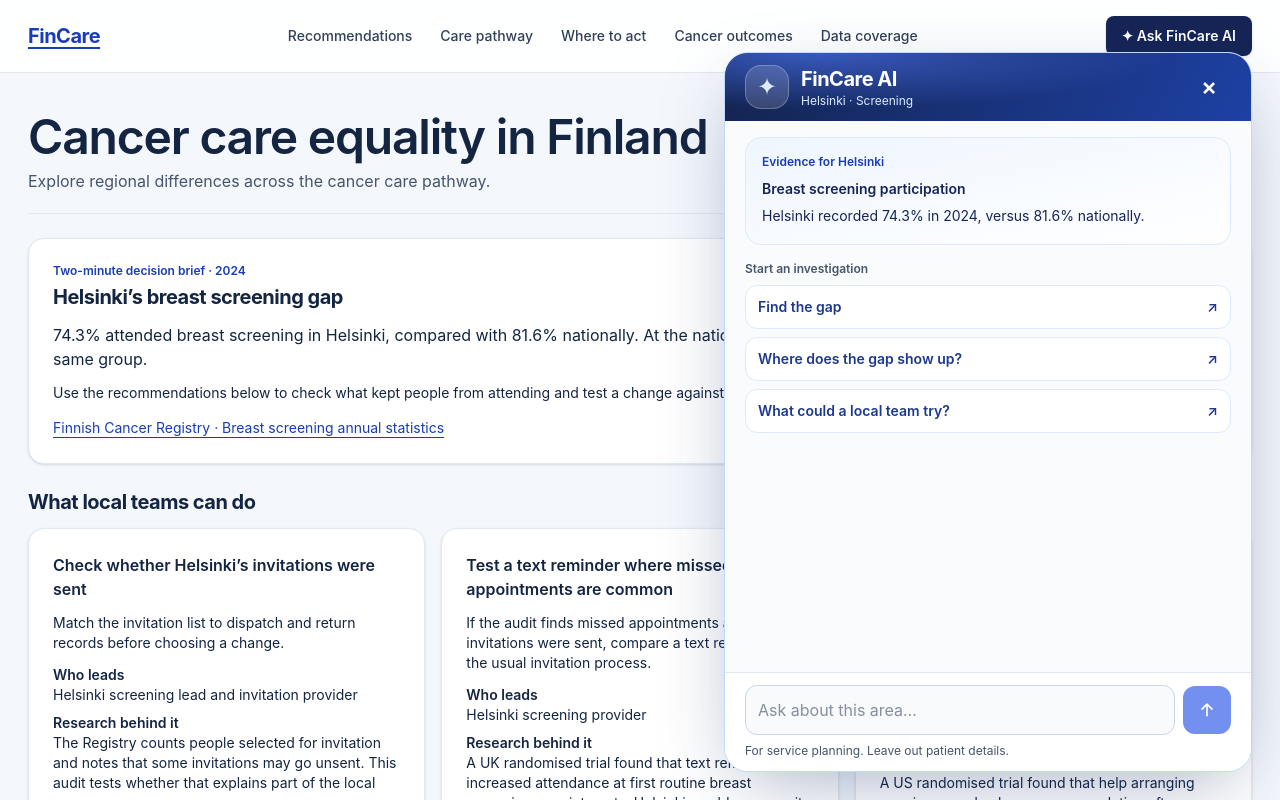
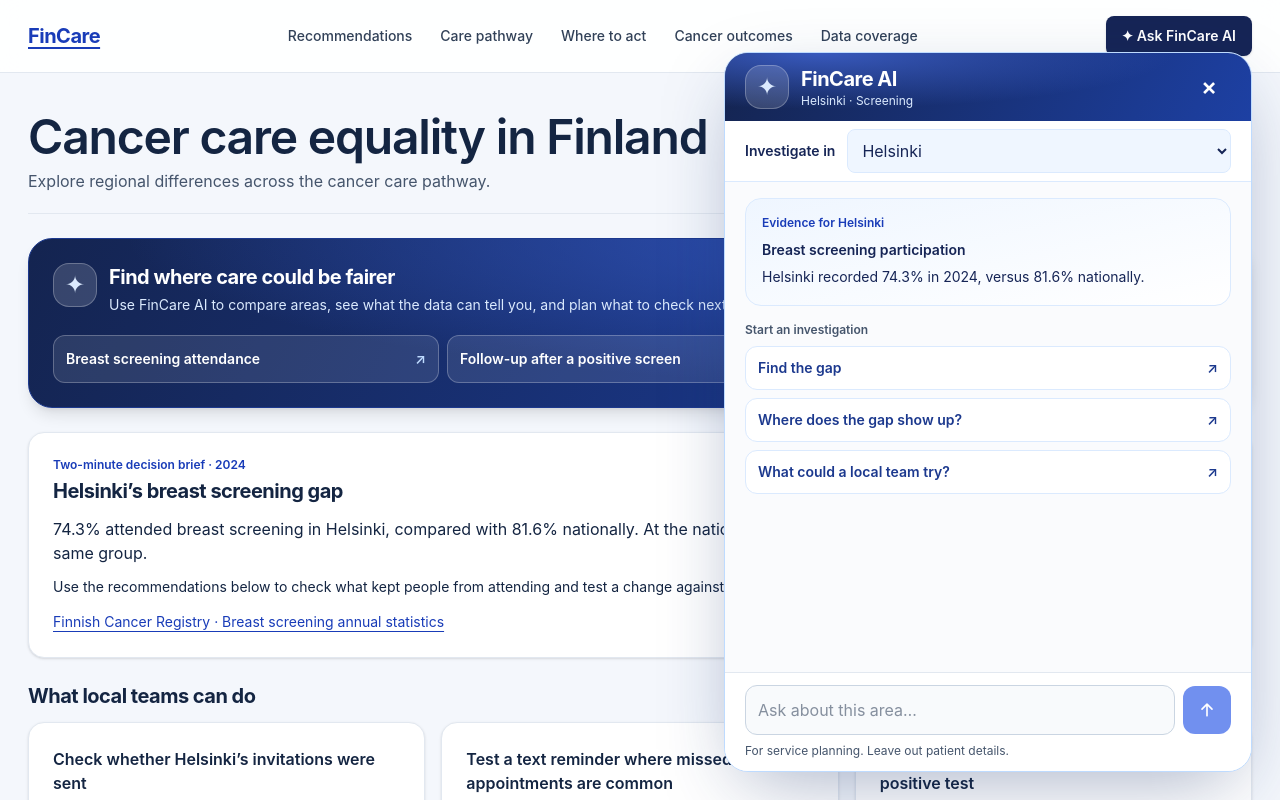
Before and after one commit to Momo-Junction/FinCare, a Next.js app: page / in a window 1280 px wide. Both pictures are taken after a click on the button "✦ Ask FinCare AI". Shown: the top 800 px of the page. Built offline with nearby package versions, Linux system fonts and the light colour scheme.

Commit message:
Add guided equality investigations and an AI area picker

```diff
--- a/app/dashboard.tsx
+++ b/app/dashboard.tsx
@@ -12,6 +12,24 @@ import { ActionCard, DecisionBrief, PriorityView, Recommendations } from "./acti
 import { localPlan } from "../lib/action-plans";
 
 const counts = new Intl.NumberFormat("en-GB");
+const investigationStarters = [
+  {
+    stage: "screening",
+    title: "Breast screening attendance",
+    question: "Compare breast screening attendance across Finland. Where is the largest shortfall against the national rate, where would the most additional people attend at that rate, and what should the local teams check first? Keep the two comparisons separate.",
+  },
+  {
+    stage: "diagnosis",
+    title: "Follow-up after a positive screen",
+    question: "Compare completed colonoscopy after a positive colorectal screen across Finland. Explain which areas have the largest gaps, what these figures can tell us, and how a local team could test a change and measure whether follow-up improves.",
+  },
+  {
+    stage: "treatment",
+    title: "Referral and treatment waits",
+    question: "What comparable public county data does FinCare have on referral and treatment waiting times? What dates should hospitals record to find where people wait the longest?",
+  },
+] as const;
+
 export default function Dashboard() {
   const [areaId, setAreaId] = useState("helsinki");
   const [stage, setStage] = useState<Stage>("screening");
@@ -35,9 +53,29 @@ export default function Dashboard() {
       </header>
       <main id="overview" className="shell py-7 md:py-10">
         <div className="space-y-6">
-        <section className="intro">
-          <h1>Cancer care equality in Finland</h1>
+        <section className="intro" aria-labelledby="overview-title">
+          <h1 id="overview-title">Cancer care equality in Finland</h1>
           <p>Explore regional differences across the cancer care pathway.</p>
+        </section>
+        <section className="ai-start" aria-labelledby="investigation-start-heading">
+          <div className="flex items-start gap-3">
+            <span className="ai-mark" aria-hidden="true">✦</span>
+            <div>
+              <h2 id="investigation-start-heading">Find where care could be fairer</h2>
+              <p className="mt-1 text-sm text-blue-100">Use FinCare AI to compare areas, see what the data can tell you, and plan what to check next.</p>
+            </div>
+          </div>
+          <div className="mt-5 grid gap-2 md:grid-cols-3">
+            {investigationStarters.map(({ stage: topic, title, question }) => (
+              <button key={topic} type="button" className="ai-start-button" aria-controls="fincare-ai" onClick={() => {
+                setStage(topic);
+                setGoalPrompt({ question });
+                setAIOpen(true);
+              }}>
+                {title}<span aria-hidden="true">↗</span>
+              </button>
+            ))}
+          </div>
         </section>
         <DecisionBrief />
         <Recommendations />
@@ -62,7 +100,7 @@ export default function Dashboard() {
         <div id="pathway-evidence" key={stage} className="stage-enter">
           {stage === "referral" || stage === "treatment" ? (
             <TimingGap stage={stage} investigate={() => {
-              setGoalPrompt({ question: `Explain the published ${stage} guidance for ${areaId} and propose actions with an owner, starting point and measures for the first 90 days.` });
+              setGoalPrompt({ question: `Explain the published ${stage} guidance for the selected area and propose actions with an owner, starting point and measures for the first 90 days.` });
               setAIOpen(true);
             }} />
           ) : (
@@ -76,7 +114,7 @@ export default function Dashboard() {
         }} />
         <EvidenceCoverage />
         </div>
-        <Investigation areaId={areaId} stage={stage} open={aiOpen} setOpen={setAIOpen} goalPrompt={goalPrompt} />
+        <Investigation areaId={areaId} setAreaId={setAreaId} stage={stage} open={aiOpen} setOpen={setAIOpen} goalPrompt={goalPrompt} />
       </main>
     </>
   );
--- a/app/globals.css
+++ b/app/globals.css
@@ -56,6 +56,14 @@ th, td { @apply border-b border-slate-200 px-2 py-2; }
   @apply fixed right-4 bottom-4 z-40 rounded-full bg-blue-700 px-5 py-3 text-white shadow-lg ring-1 ring-blue-800/15 hover:bg-blue-800 sm:right-7 sm:bottom-7;
 }
 .ai-launcher span { @apply mr-1 text-blue-200; }
+.ai-start {
+  @apply rounded-3xl border border-blue-900 p-4 text-white shadow-lg sm:p-6;
+  background: radial-gradient(ellipse at 85% 0%, #3356bc 0%, transparent 64%), linear-gradient(115deg, #142450, #1d40a3);
+}
+.ai-start-button {
+  @apply flex min-h-12 items-center justify-between gap-3 rounded-xl border border-white/25 bg-white/10 px-3 text-left text-sm text-white transition-colors hover:bg-white/20 focus-visible:outline-white;
+}
+.ai-start-button span { @apply text-blue-200; }
 .ai-window {
   @apply fixed inset-x-0 bottom-0 z-50 flex h-[min(48rem,calc(100dvh-1rem))] flex-col overflow-hidden rounded-t-3xl border border-blue-200 bg-white outline-none sm:right-7 sm:bottom-7 sm:left-auto sm:h-[min(45rem,calc(100dvh-3.5rem))] sm:w-[33rem] sm:rounded-3xl;
   box-shadow: 0 24px 80px -20px #142d6666;
@@ -68,6 +76,9 @@ th, td { @apply border-b border-slate-200 px-2 py-2; }
 }
 .ai-mark { @apply grid size-11 shrink-0 place-items-center rounded-2xl border border-white/25 bg-white/15 text-2xl text-blue-100; }
 .ai-close { @apply grid size-11 shrink-0 place-items-center rounded-xl p-0 text-2xl leading-none hover:bg-white/15 focus-visible:outline-white; }
+.ai-location { @apply flex shrink-0 items-center gap-3 border-b border-blue-100 bg-white px-4 py-2 text-sm text-blue-950 sm:px-5; }
+.ai-location label { @apply shrink-0 font-semibold; }
+.ai-location select { @apply mt-0 min-h-11 min-w-0 flex-1 border-blue-100 bg-blue-50 text-base disabled:opacity-60; }
 .ai-body { @apply min-h-0 flex-1 overscroll-contain overflow-y-auto bg-slate-50/75 p-4 sm:px-5; }
 .ai-context { @apply rounded-2xl border border-blue-100 bg-gradient-to-br from-blue-50 to-white p-4 text-sm leading-relaxed text-blue-950; }
 .ai-context h3 { @apply mb-1; }
--- a/app/investigation.tsx
+++ b/app/investigation.tsx
@@ -23,8 +23,8 @@ type Exchange = {
   steps: { tool: string; results: Step[]; error?: string }[];
 };
 
-export default function Investigation({ areaId, stage, open, setOpen, goalPrompt }: {
-  areaId: string; stage: Stage; open: boolean; setOpen: (open: boolean) => void; goalPrompt: { question: string } | null;
+export default function Investigation({ areaId, setAreaId, stage, open, setOpen, goalPrompt }: {
+  areaId: string; setAreaId: (areaId: string) => void; stage: Stage; open: boolean; setOpen: (open: boolean) => void; goalPrompt: { question: string } | null;
 }) {
   const [question, setQuestion] = useState("");
   const [exchanges, setExchanges] = useState<Exchange[]>([]);
@@ -146,6 +146,12 @@ export default function Investigation({ areaId, stage, open, setOpen, goalPrompt
         </div>
         <button type="button" aria-label="Close FinCare AI" className="ai-close" onClick={() => setOpen(false)}>×</button>
       </header>
+      <div className="ai-location">
+        <label htmlFor="ai-area">Investigate in</label>
+        <select id="ai-area" value={areaId} disabled={pending} onChange={(event) => setAreaId(event.target.value)}>
+          {areas.map(({ id, name }) => <option key={id} value={id}>{name}</option>)}
+        </select>
+      </div>
       <div ref={conversation} className="ai-body">
       {!exchanges.length && (
         <div className="ai-context">
--- a/lib/investigation.ts
+++ b/lib/investigation.ts
@@ -2,6 +2,7 @@ import { evidenceFor, pilots, stagePilots } from "./brief.ts";
 import { comparisons, timingGaps, type MeasuredStage } from "./pathway.ts";
 import { areas, sources } from "./screening.ts";
 import { lungOutcomes, outcomeCoverage, outcomeMetrics, outcomePeriod, type OutcomeMetric } from "./lung-outcomes.ts";
+import { rankedGaps } from "./action-plans.ts";
 
 export type EvidenceLink = { name: string; url: string };
 export type Step = { title: string; details: string[]; sources: EvidenceLink[] };
@@ -47,12 +48,18 @@ function isMeasured(value: unknown): value is MeasuredStage {
 function compare(stage: MeasuredStage, ids?: string[]): Step {
   const comparison = comparisons[stage];
   const rows = comparison.areas.filter(({ id }) => !ids || ids.includes(id));
+  const gaps = ids ? [] : rankedGaps(stage);
+  const largestRateGap = gaps[0];
+  const largestCountGap = gaps.reduce<(typeof gaps)[number] | undefined>((largest, area) =>
+    !largest || area.fewerAtNationalRate > largest.fewerAtNationalRate ? area : largest, undefined);
   return {
     title: comparison.title,
     details: [
       `${comparison.year} · ${comparison.coverage}`,
       comparison.definition,
       `National benchmark: ${comparison.national.rate.toFixed(1)}% (${comparison.national.attended.toLocaleString("en-GB")} of ${comparison.national.invited.toLocaleString("en-GB")}).`,
+      ...(largestRateGap ? [`Largest shortfall versus national rate: ${largestRateGap.name} (${Math.abs(largestRateGap.gap).toFixed(1)} percentage points).`] : []),
+      ...(largestCountGap ? [`Largest estimated additional count at the national rate: ${largestCountGap.name} (about ${largestCountGap.fewerAtNationalRate.toLocaleString("en-GB")} in the same cohort). This is a comparison scenario.`] : []),
       ...rows.map(({ name, attended, invited, rate, gap }) =>
         `${name}: ${rate.toFixed(1)}% (${attended.toLocaleString("en-GB")} of ${invited.toLocaleString("en-GB")}); ${gap > 0 ? "+" : ""}${gap.toFixed(1)} percentage points versus benchmark.`),
       comparison.limitation,
```
